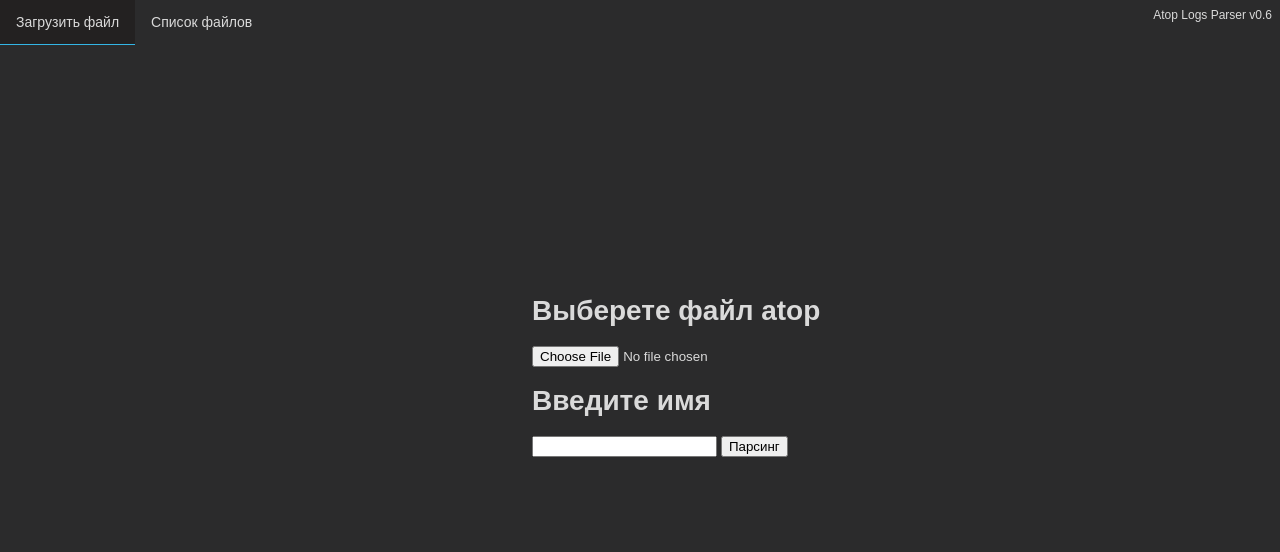
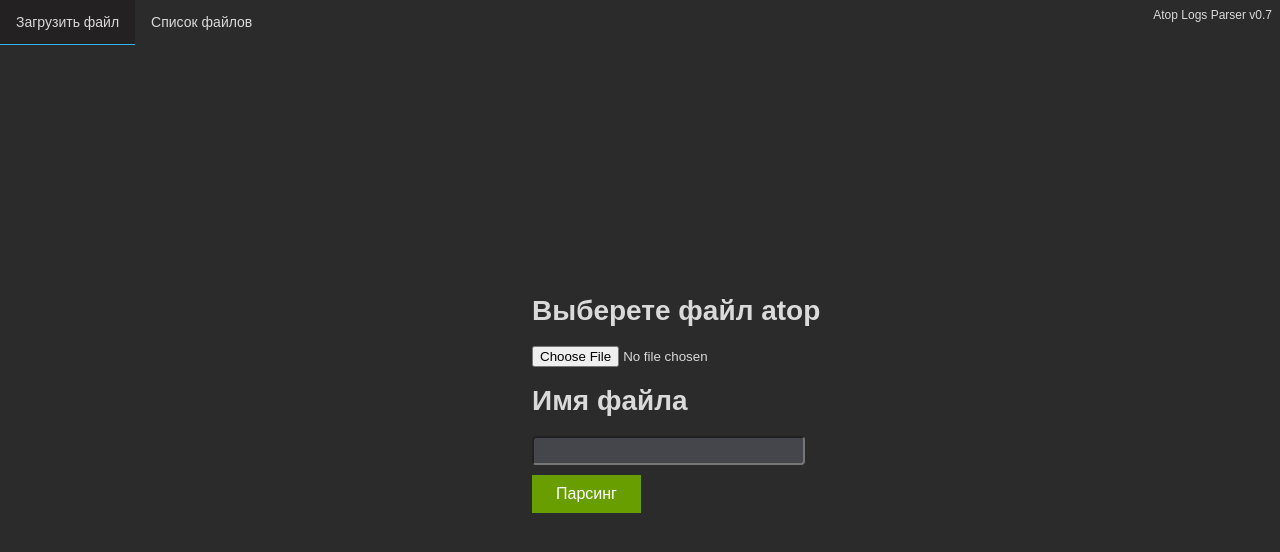
Before and after one commit to vladimir97mix/atop-parser, a Flask app: page / in a window 1280 px wide. Shown: the top 552 px of the page. Run offline with Flask 3, Linux system fonts and the light colour scheme; some libraries are stand-ins or nearby versions.

Commit message:
v0.7 added multiprocessing slightly changed appearance

```diff
--- a/main.py
+++ b/main.py
@@ -59,6 +59,7 @@ def chart():
         for file in files:
             if not re.match(r'.*\.txt', file):
                 filename = file
+
     atop_parse.compile_file_to_txt(filename, folder_name)
     json_dump_cpu = atop_parse.parse_cpu(filename, folder_name)
     json_dump_mem = atop_parse.parse_mem(filename, folder_name)
@@ -70,7 +71,6 @@ def chart():
     general_cpu_user = json.dumps(json_dump_cpu[11])
     general_mem_total = json.dumps(json_dump_mem[10])
     general_mem_free = json.dumps(json_dump_mem[11])
-
     return render_template("chart.html", json_dump_cpu=json_dump_cpu, json_dump_mem=json_dump_mem,
                            waf_nginx_cpu=waf_nginx_cpu, waf_nginx_mem=waf_nginx_mem, json_dump_dsk=json_dump_dsk,
                            waf_nginx_dsk=waf_nginx_dsk, general_cpu_sys=general_cpu_sys,
@@ -85,4 +85,4 @@ def files():
 
 if __name__ == '__main__':
     app.secret_key = 'super secret key'
-    app.run(debug=True, port=5000, host='127.0.0.1')
+    app.run(debug=True, port=8000, host='0.0.0.0')
--- a/static/css/style.css
+++ b/static/css/style.css
@@ -151,3 +151,52 @@ a {
     color: white;
     text-decoration: none;
 }
+
+.load{
+
+    background-color: #699e00; /* Green */
+  border: none;
+  color: white;
+  padding: 10px 24px;
+  text-align: center;
+  text-decoration: none;
+  display: inline-block;
+  font-size: 16px;
+}
+.load:hover{
+    background-color: #35490c;
+    cursor: pointer;
+}
+
+.foldername{
+    font-size: 20px;
+    background: rgba(110, 110, 128, 0.38);
+    border-radius: 4px;
+    color: #b6b6b6;
+
+}
+.foldername:focus{
+        outline: none !important;
+         border:1px solid rgba(0, 255, 249, 0.81);
+    box-shadow: 0 0 10px #719ECE;
+
+}
+
+.loader {
+    border: 16px solid #f3f3f3; /* Light grey */
+    border-top: 16px solid rgba(0, 255, 249, 0.81); /* Blue */
+    border-radius: 50%;
+    width: 120px;
+    height: 120px;
+    animation: spin 2s linear infinite;
+    display: none;
+    /*position: absolute;*/
+    /*top: 50%;*/
+    /*left: 50%;*/
+    padding:20px;margin-top:20%; margin-left: 43%
+}
+
+@keyframes spin {
+  0% { transform: rotate(0deg); }
+  100% { transform: rotate(360deg); }
+}
--- a/templates/upload_file.html
+++ b/templates/upload_file.html
@@ -2,31 +2,49 @@
 <html lang="en">
 <head>
     <meta charset="UTF-8">
-    <title>Atop parser</title>
+    <title>PTAtop-parser</title>
     <link rel= "stylesheet" type= "text/css" href= "/css/style.css">
 
     <ul>
     <li><a href="/">Загрузить файл</a></li>
     <li><a href="/list">Список файлов</a></li>
-    <li style="float: right; font-size: 12px; padding: 8px;">Atop Logs Parser v0.6</li>
+    <li style="float: right; font-size: 12px; padding: 8px;">Atop Logs Parser v0.7</li>
+    <link rel="shortcut icon" href="{{ url_for('static', filename='favicon.ico') }}">
 </ul>
 </head>
 <body>
+
+<script src="https://ajax.googleapis.com/ajax/libs/jquery/2.1.1/jquery.min.js"></script>
+
+<div class="loader" id="loading"></div>
+<div id="content">
+
 <div style="padding:20px;margin-top:20%; margin-left: 40%" >
     <form method=post enctype=multipart/form-data>
         <h1>Выберете файл atop</h1>
       <input  type=file name=file >
-        <h1>Введите имя</h1>
+        <h1>Имя файла</h1>
       <label for="foldername"></label>
-      <input id="foldername" type=text name="foldername" >
-      <input type=submit value=Парсинг >
+      <input class="foldername" id="foldername" type=text name="foldername" >
+        <div style="padding-top: 10px">
+      <input class="load" type=submit value=Парсинг onclick="loading()">
+            </div>
       {% for mesg in get_flashed_messages() %}
       <h4>{{ mesg }}</h4>
       {% endfor %}
 
     </form>
+</div>
+</div>
 
-</div>
+
+<script type="text/javascript">// <![CDATA[
+        function loading(){
+            $("#loading").show();
+            $("#content").hide();
+        }
+// ]]></script>
+
 
 </body>
 </html>
```
Also changed, not shown: atop_parse.py (+27 -12 lines), templates/chart.html (+5 -2 lines), templates/file_list.html (+8 -2 lines).
